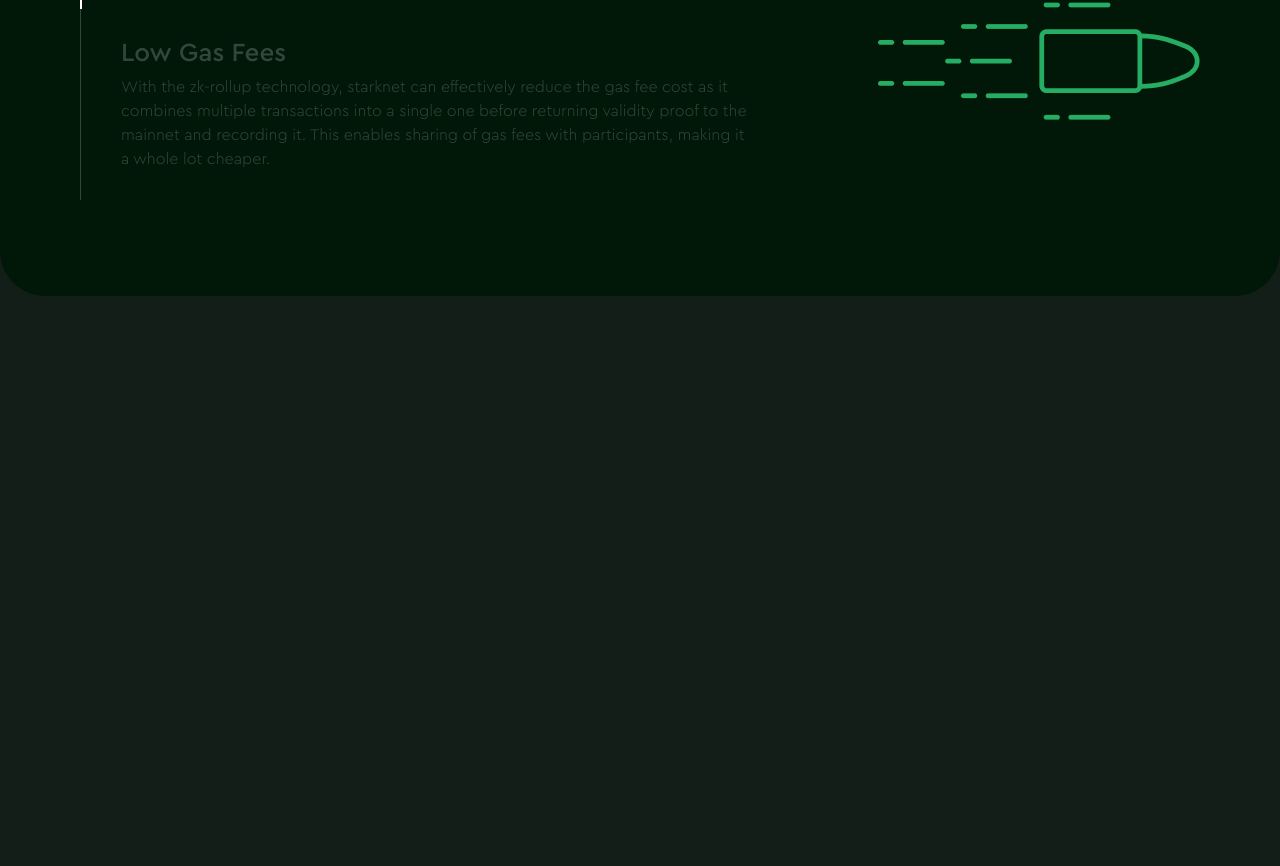
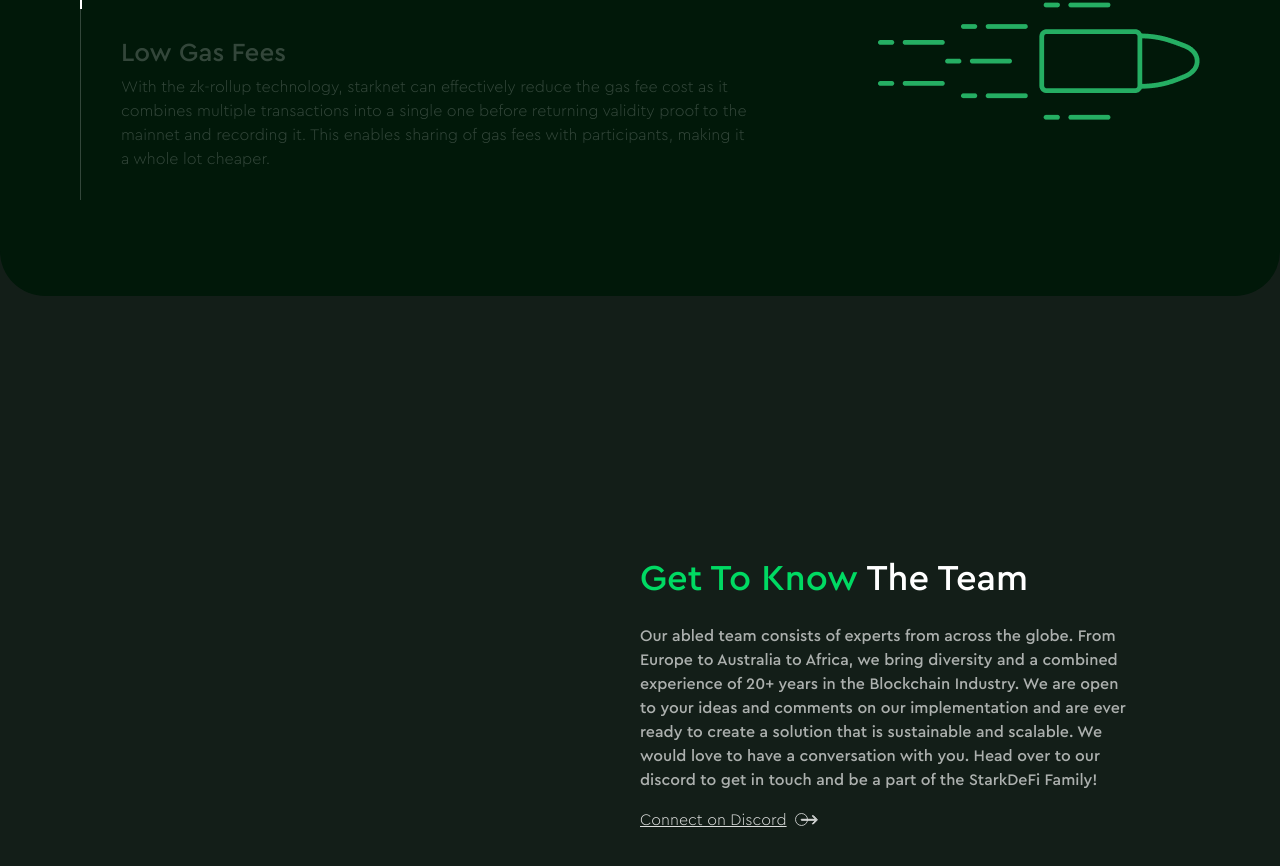
Before and after one commit to Starkdefi/landing, a Next.js app: page / in a window 1280 px wide. Shown: the part 3961-4827 px from the top of the page. Before the commit the page ends 4257 px from the top, so only its background shows below. Built offline with nearby package versions, Linux system fonts and the light colour scheme.

Commit message:
add team section

```diff
--- a/components/sections/team/index.js
+++ b/components/sections/team/index.js
@@ -1,9 +1,31 @@
+import { SimpleLink, Title } from "../../utils";
 import styles from "./team.module.css";
 
 export function Team() {
   return (
-    <section className={styles.navbar}>
-      <> </>
+    <section
+      className={`${styles.container} 3xl:max-container flex items-center justify-between pt-24`}
+    >
+      <div className="w-1/2 h-[598px]"></div>
+      <div className="pr-[9rem] w-1/2">
+        <Title className="text-white text-left">
+          <span className="text-green_light">Get To Know</span> The Team
+        </Title>
+        <p className="text-white opacity-[0.65] py-4">
+          Our abled team consists of experts from across the globe. From Europe
+          to Australia to Africa, we bring diversity and a combined experience
+          of 20+ years in the Blockchain Industry. We are open to your ideas and
+          comments on our implementation and are ever ready to create a solution
+          that is sustainable and scalable. We would love to have a conversation
+          with you. Head over to our discord to get in touch and be a part of
+          the StarkDeFi Family!
+        </p>
+        <SimpleLink
+          text="Connect on Discord"
+          className="text-white opacity-[0.85] text-[16px]"
+          arrowClass="text-white opacity-[0.85]"
+        />
+      </div>
     </section>
   );
 }
```
